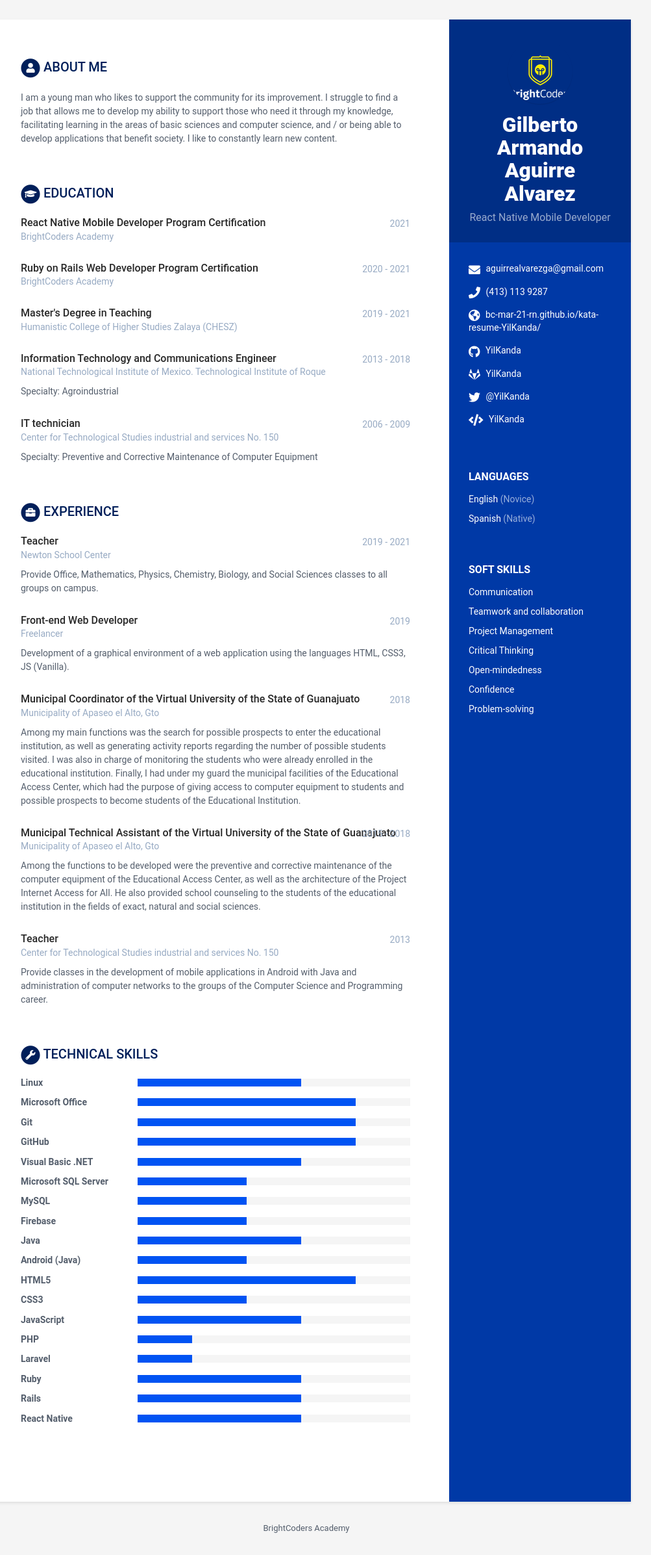
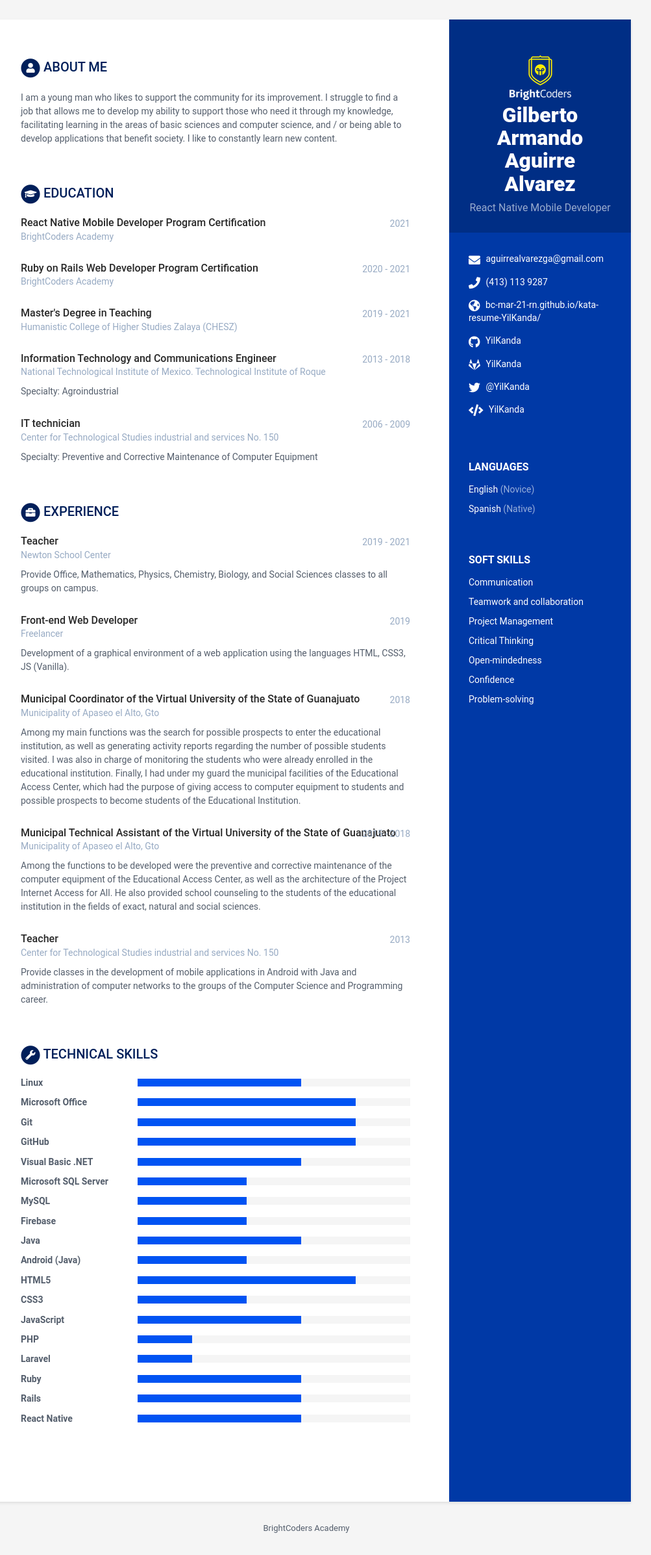
Before and after one commit to BC-MAR-21-RN/kata-resume-YilKanda, a Jekyll site: the page built from index.html, in a window 1280 px wide. Shown: the whole page at 65% size, without its empty margins (168-1171 px from the left). Built offline with Jekyll 4.4.1, drawn with Linux system fonts in a browser that asks for light colours.

Commit message:
Update sidebar.html

```diff
--- a/_includes/sidebar.html
+++ b/_includes/sidebar.html
@@ -4,7 +4,7 @@
   <div class="profile-container">
 
     {% if sidebar.name %}
-    <img class="avatar" src="{{ site.baseurl }}/assets/images/{{ sidebar.avatar }}" alt="profile picture" />
+    <img class="avatar1" src="{{ site.baseurl }}/assets/images/{{ sidebar.avatar }}" alt="profile picture" />
     {% endif %}
 
     {% if sidebar.name %}
```
